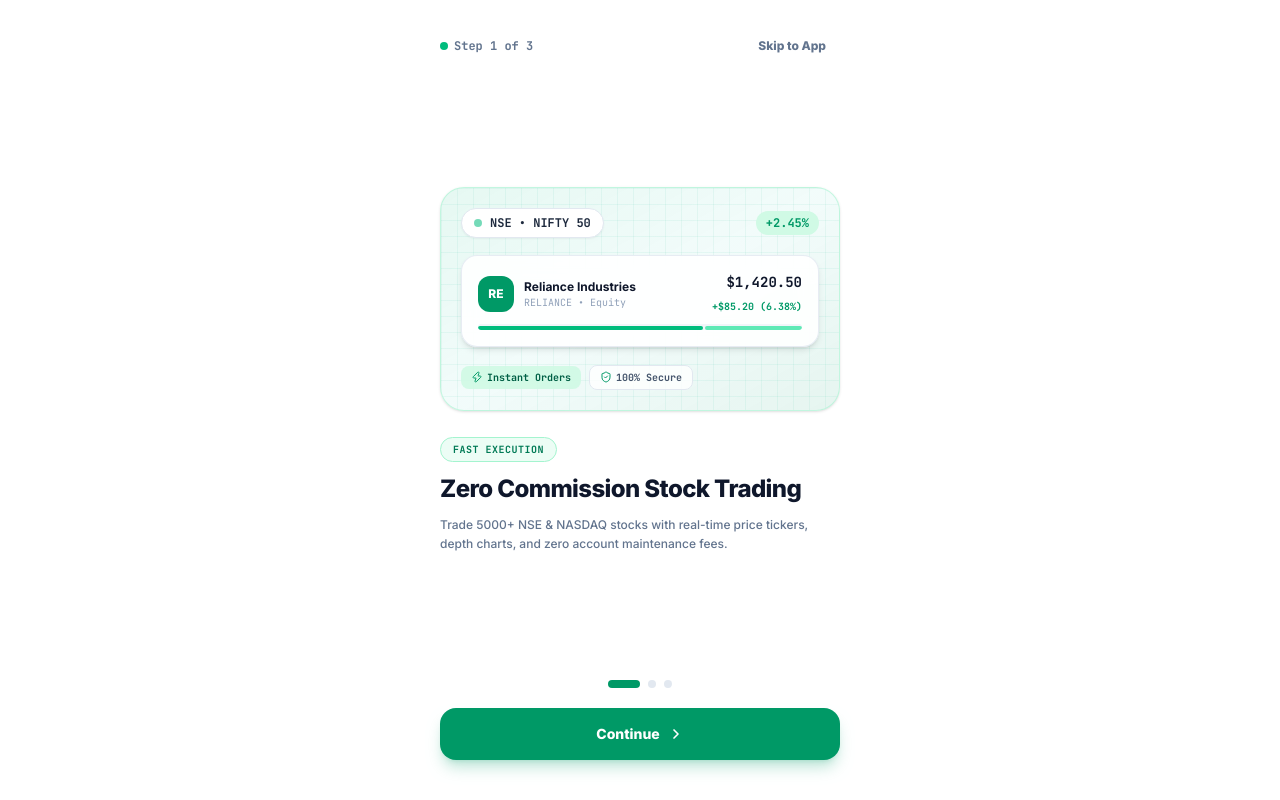
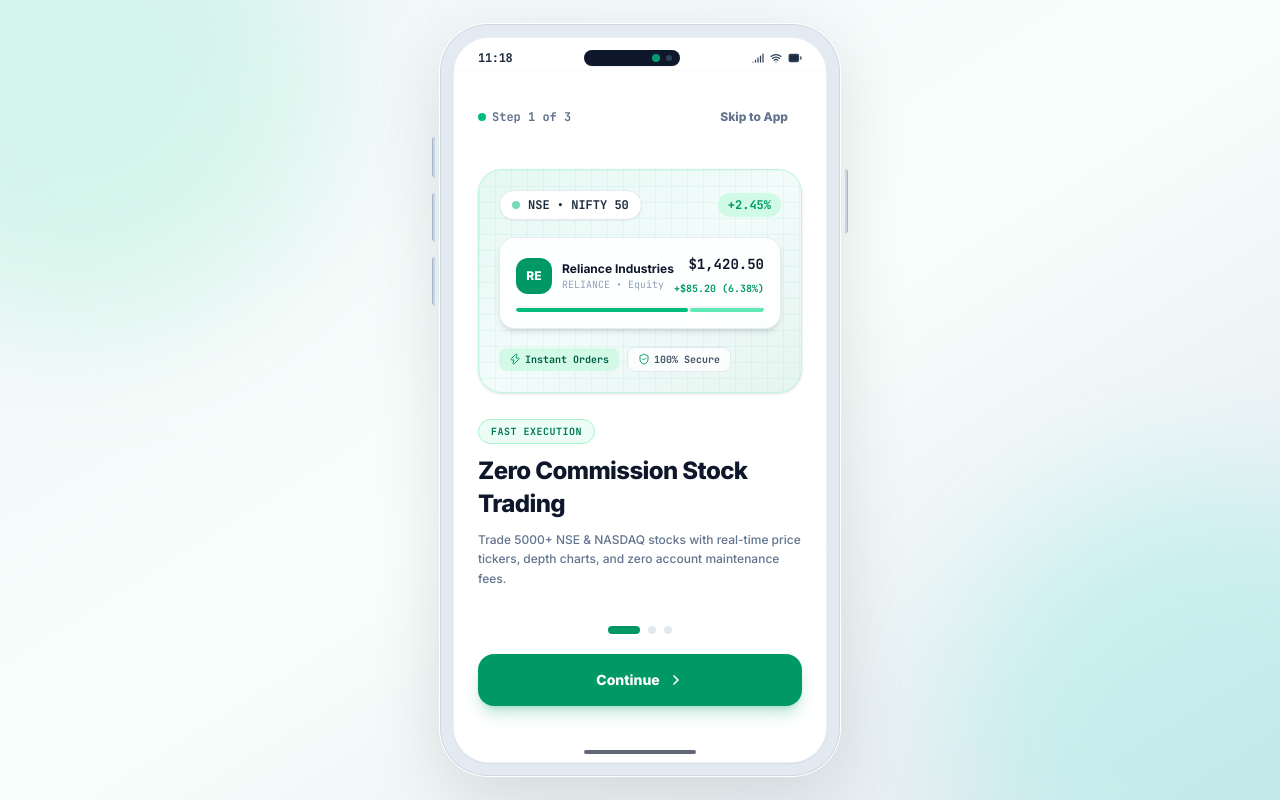
Before and after one commit to shreyansh-uxd/grow-mock, a Next.js app: page / in a window 1280 px wide. Built offline with nearby package versions, Linux system fonts and the light colour scheme.

Commit message:
Light mode MobileFrame mockup, fixed outer desktop scroll, enabled smooth internal phone scrolling, and native mobile display

```diff
--- a/src/app/page.tsx
+++ b/src/app/page.tsx
@@ -18,6 +18,7 @@
 import PageTransition from "@/components/animations/PageTransition";
 import SplashScreen from "@/components/screens/SplashScreen";
 import OnboardingScreen from "@/components/screens/OnboardingScreen";
+import MobileFrame from "@/components/ui/MobileFrame";
 import { Stock } from "@/lib/stocks-data";
 import { StockProvider } from "@/context/StockContext";
 
@@ -50,6 +51,7 @@
 
   return (
     <StockProvider>
+      <MobileFrame>
         {/* 1. Splash Screen Mode */}
         {screenMode === "splash" && (
           <SplashScreen onComplete={() => setScreenMode("onboarding")} />
@@ -62,9 +64,7 @@
 
         {/* 3. Main App Mode */}
         {screenMode === "app" && (
-        <div className="min-h-screen bg-white text-slate-900">
-          <div className="max-w-md mx-auto min-h-screen bg-white shadow-xl relative border-x border-slate-100 flex flex-col">
-
+          <div className="w-full flex-1 flex flex-col relative bg-white">
             {/* Sticky Header with Navbar & LightMarketTicker Bar */}
             <div className="sticky top-0 z-30 bg-white border-b border-slate-200 shadow-xs">
               <Navbar
@@ -128,8 +128,8 @@
               onSelectStock={(stock) => setSelectedStock(stock)}
             />
           </div>
-        </div>
         )}
+      </MobileFrame>
     </StockProvider>
   );
 }
--- a/src/components/animations/PageTransition.tsx
+++ b/src/components/animations/PageTransition.tsx
@@ -172,7 +172,7 @@
   return (
     <div
       ref={containerRef}
-      className="relative flex-1 overflow-hidden bg-white"
+      className="relative flex-1 overflow-x-hidden bg-white"
     >
       <div
         ref={contentRef}
--- a/src/components/screens/OnboardingScreen.tsx
+++ b/src/components/screens/OnboardingScreen.tsx
@@ -227,7 +227,7 @@
   };
 
   return (
-    <div className="fixed inset-0 z-[99999] bg-white flex flex-col justify-between p-6 select-none max-w-md mx-auto">
+    <div className="absolute inset-0 z-50 bg-white flex flex-col justify-between p-6 select-none w-full h-full">
       {/* Top Header: Skip Button */}
       <div className="flex items-center justify-between pt-2">
         <div className="flex items-center gap-1.5">
--- a/src/components/screens/SplashScreen.tsx
+++ b/src/components/screens/SplashScreen.tsx
@@ -46,7 +46,7 @@
   return (
     <div
       ref={containerRef}
-      className="fixed inset-0 z-[99999] bg-white flex flex-col items-center justify-between p-6 select-none max-w-md mx-auto"
+      className="absolute inset-0 z-50 bg-white flex flex-col items-center justify-between p-6 select-none w-full h-full"
     >
       {/* Top Header Version Badge */}
       <div className="w-full pt-4 flex justify-end">
--- a/src/components/ui/BottomNav.tsx
+++ b/src/components/ui/BottomNav.tsx
@@ -65,7 +65,7 @@
   }, [activeTab]);
 
   return (
-    <nav className="fixed bottom-0 left-0 right-0 z-40 bg-white/95 backdrop-blur-md border-t border-slate-200/80 shadow-[0_-4px_20px_rgba(0,0,0,0.04)] px-4 py-2">
+    <nav className="sticky bottom-0 left-0 right-0 z-40 bg-white/95 backdrop-blur-md border-t border-slate-200/80 shadow-[0_-4px_20px_rgba(0,0,0,0.04)] px-4 py-2 mt-auto">
       <div ref={navRef} className="max-w-md mx-auto flex items-center justify-around relative">
         {/* Sliding Active Indicator Pill */}
         <div
--- /dev/null
+++ b/src/components/ui/MobileFrame.tsx
@@ -0,0 +1,82 @@
+"use client";
+
+import React, { useState, useEffect } from "react";
+import { Wifi, Battery, Signal } from "lucide-react";
+
+interface MobileFrameProps {
+  children: React.ReactNode;
+}
+
+export default function MobileFrame({ children }: MobileFrameProps) {
+  const [currentTime, setCurrentTime] = useState("09:41");
+
+  useEffect(() => {
+    const updateTime = () => {
+      const now = new Date();
+      const hours = now.getHours().toString().padStart(2, "0");
+      const minutes = now.getMinutes().toString().padStart(2, "0");
+      setCurrentTime(`${hours}:${minutes}`);
+    };
+    updateTime();
+    const interval = setInterval(updateTime, 30000);
+    return () => clearInterval(interval);
+  }, []);
+
+  return (
+    <div className="w-full h-screen overflow-hidden bg-gradient-to-br from-slate-100 via-emerald-50/40 to-slate-200 text-slate-900 flex items-center justify-center p-0 md:p-4 lg:p-6 font-sans relative">
+      {/* Light Mode Soft Ambient Glow Orbs (Desktop Only) */}
+      <div className="hidden md:block absolute -top-40 -left-40 w-[30rem] h-[30rem] bg-emerald-300/20 rounded-full blur-3xl pointer-events-none" />
+      <div className="hidden md:block absolute -bottom-40 -right-40 w-[30rem] h-[30rem] bg-teal-300/20 rounded-full blur-3xl pointer-events-none" />
+
+      {/*
+        Outer Phone Mockup Frame:
+        - On mobile (< md): Native 100% width/height, 0 padding, 0 borders
+        - On desktop (>= md): Sleek Light Titanium/Silver Phone Frame (390px x 844px max-h 94vh)
+      */}
+      <div className="w-full h-full md:w-[400px] md:h-[844px] md:max-h-[94vh] bg-slate-200/90 border border-slate-300/80 md:rounded-[48px] md:p-3 md:shadow-[0_20px_70px_rgba(0,0,0,0.12)] md:ring-1 md:ring-white relative flex flex-col shrink-0">
+
+        {/* Metallic Side Buttons (Desktop Only) */}
+        <div className="hidden md:block absolute -left-[9px] top-28 w-[3px] h-10 bg-slate-300 border-l border-slate-400/60 rounded-l-sm shadow-2xs" />
+        <div className="hidden md:block absolute -left-[9px] top-42 w-[3px] h-12 bg-slate-300 border-l border-slate-400/60 rounded-l-sm shadow-2xs" />
+        <div className="hidden md:block absolute -left-[9px] top-58 w-[3px] h-12 bg-slate-300 border-l border-slate-400/60 rounded-l-sm shadow-2xs" />
+        <div className="hidden md:block absolute -right-[9px] top-36 w-[3px] h-16 bg-slate-300 border-r border-slate-400/60 rounded-r-sm shadow-2xs" />
+
+        {/* Inner Phone Screen Container */}
+        <div className="w-full h-full bg-white md:rounded-[36px] overflow-hidden relative flex flex-col shadow-xs border border-slate-200/60">
+
+          {/* iOS Top Bar (Clock, Camera Notch, Status Icons) - Desktop Only */}
+          <div className="hidden md:flex items-center justify-between px-6 pt-3 pb-1 bg-white shrink-0 z-40 text-slate-900 font-semibold border-b border-slate-50">
+            {/* Clock */}
+            <span className="text-xs font-mono font-bold tracking-tight text-slate-800">
+              {currentTime}
+            </span>
+
+            {/* Dynamic Island Camera Notch */}
+            <div className="w-24 h-4 bg-slate-900 rounded-full flex items-center justify-end px-2 gap-1.5 shadow-xs">
+              <span className="h-2 w-2 rounded-full bg-emerald-500/80 animate-pulse" />
+              <span className="h-1.5 w-1.5 rounded-full bg-slate-700" />
+            </div>
+
+            {/* Status Icons */}
+            <div className="flex items-center gap-1.5 text-slate-700">
+              <Signal className="h-3 w-3 stroke-[2.5]" />
+              <Wifi className="h-3 w-3 stroke-[2.5]" />
+              <Battery className="h-3.5 w-3.5 stroke-[2.2] fill-slate-800" />
+            </div>
+          </div>
+
+          {/* Smooth Scrollable App Screen Content */}
+          <div className="flex-1 relative overflow-y-auto overflow-x-hidden overscroll-contain no-scrollbar bg-white flex flex-col">
+            {children}
+          </div>
+
+          {/* Bottom Home Indicator Bar (Desktop Only) */}
+          <div className="hidden md:block pt-1 pb-2 bg-white shrink-0 z-40">
+            <div className="w-28 h-1 bg-slate-800 rounded-full mx-auto opacity-70" />
+          </div>
+
+        </div>
+      </div>
+    </div>
+  );
+}
```
Lines whose indentation alone changed are shown as unchanged.
